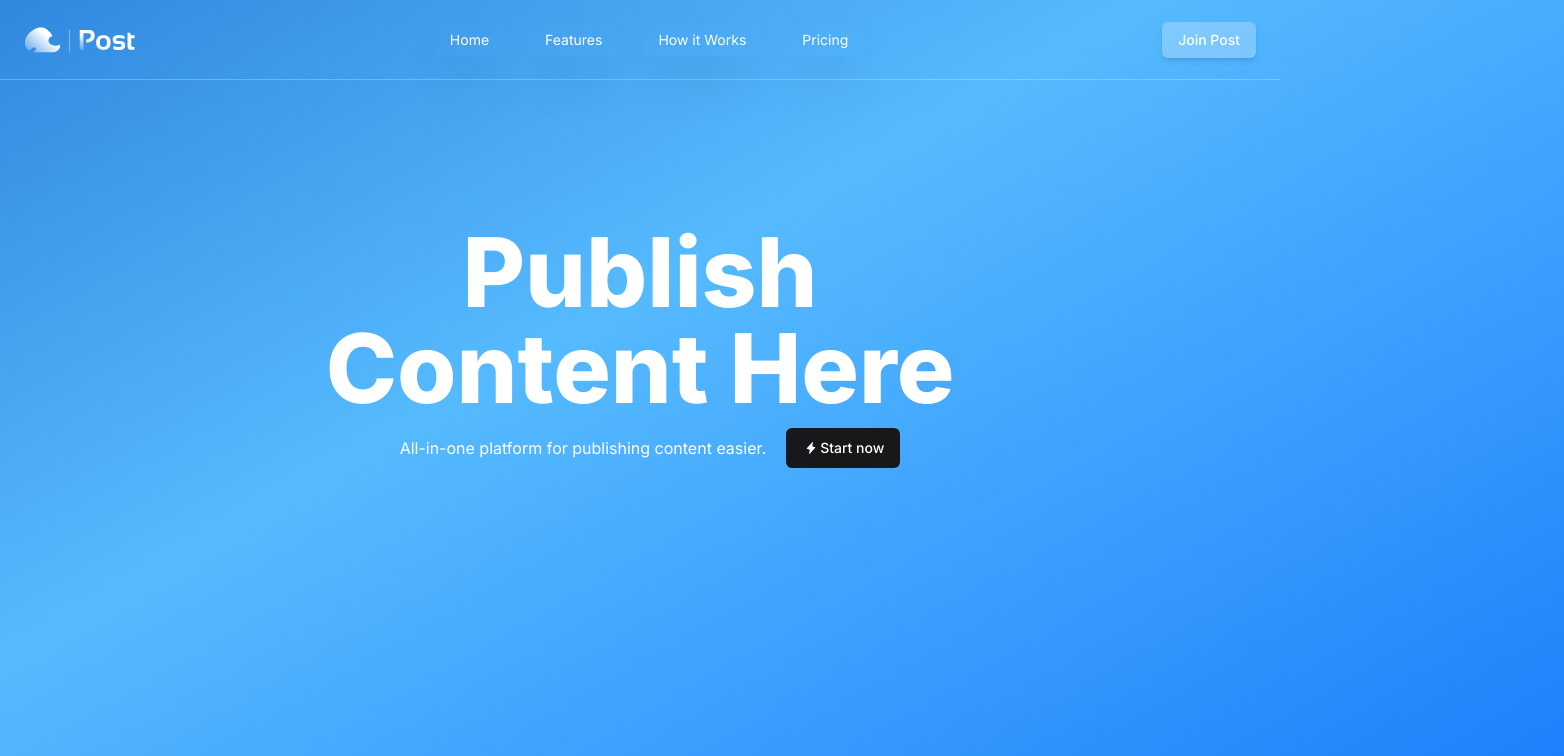
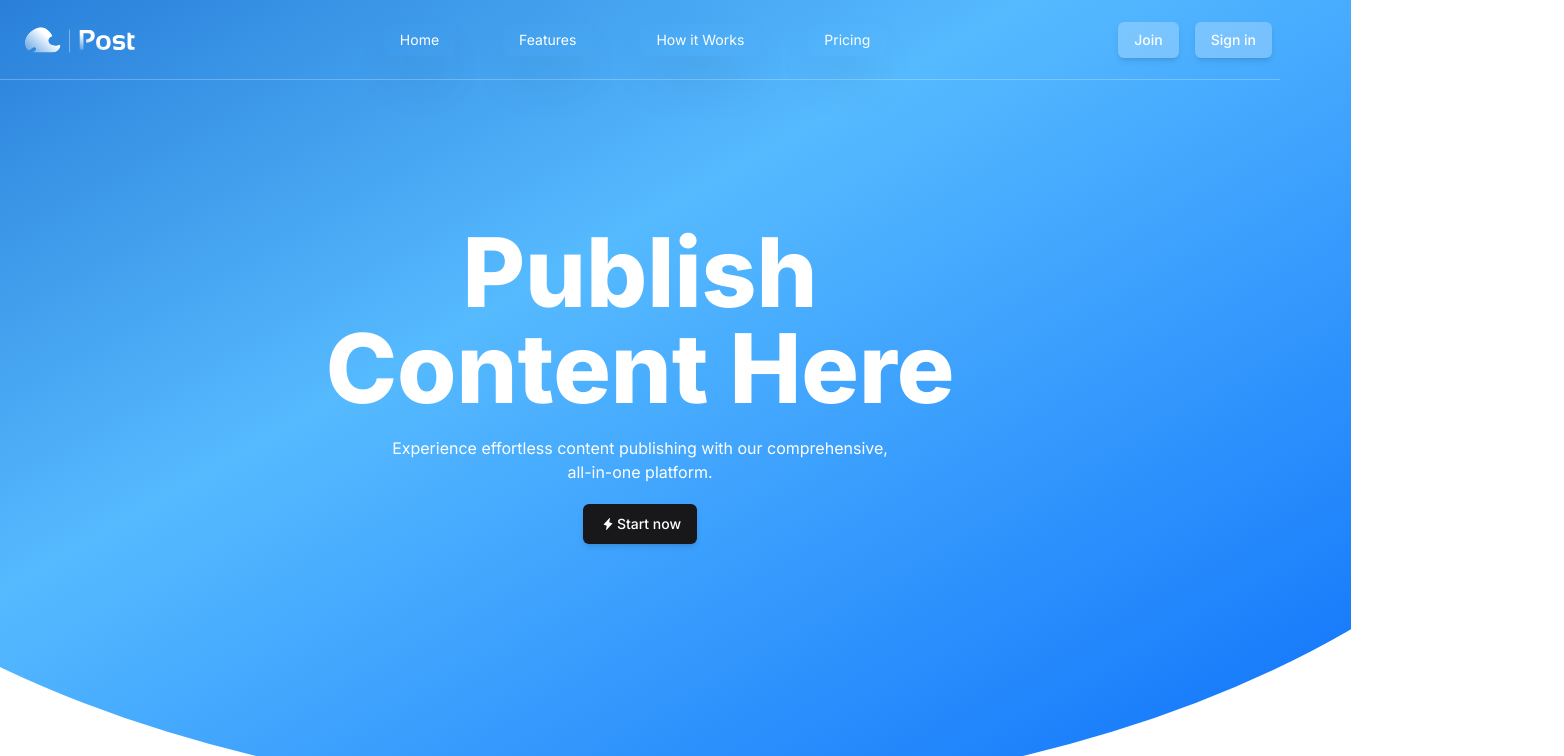
Before and after one commit to s2xon/post-app, a Next.js app: page / in a window 1280 px wide. Shown: the top 756 px of the page, 1564 px wide, since content can reach past the window. Built offline with nearby package versions, Linux system fonts and the light colour scheme.

Commit message:
feat: 🚀 Updated NavButton component to support dynamic width and improved hover effects

```diff
--- a/app/page.tsx
+++ b/app/page.tsx
@@ -3,7 +3,7 @@ import Image from "next/image";
 import HeroSVG from "@/components/ui/HeroSVG";
 import LogoText from "@/components/ui/LogoText";
 import { after } from "node:test";
-import FBButton from "@/components/FBButton";
+import FBButton from "@/components/AuthButtons";
 import Nav from "@/components/Nav";
 
 export default function Home() {
@@ -11,12 +11,12 @@ export default function Home() {
 		<main>
 			<Nav />
 			<HeroSVG />
-			<section className="flex flex-wrap justify-center items-center py-56 mx-[25vw] text-center">
+			<section className="flex flex-col justify-center items-center py-56 mx-[25vw] text-center w-1/2">
 				<h1 className="text-clip text-8xl font-extrabold text-white">
 					Publish <span className="block">Content Here</span>
 				</h1>
-				<h2 className="text-white m-5">All-in-one platform for publishing content easier.</h2>
-				<Button className="text-white bg-zinc-900">
+				<h2 className="text-white m-5 px-11">Experience effortless content publishing with our comprehensive, all-in-one platform.</h2>
+				<Button className="text-white bg-zinc-900 shadow-md">
 					<svg
 						width="18"
 						height="25"
--- /dev/null
+++ b/components/AuthButtons.tsx
@@ -0,0 +1,27 @@
+"use client";
+import React from "react";
+import { Button } from "./ui/button";
+
+type props = {
+  innerText: string;
+};
+
+const fb_loginURL =
+  "https://www.facebook.com/v19.0/dialog/oauth?client_id=377612915252485&redirect_uri=https://localhost:3000/login&state=s&config_id=1528718941025077";
+
+const AuthButtons = ({ innerText }: props) => {
+  function handleClick() {
+    window.location.href = fb_loginURL;
+  }
+  return (
+    <Button
+      variant="secondary"
+      className="m-2 size-auto w-18 p-auto relative z-10 text-white bg-[#fff] bg-opacity-25 shadow-md hover:bg-zinc-900 hover:outline-slate-200 "
+      onClick={handleClick}
+    >
+      {innerText}
+    </Button>
+  );
+};
+
+export default AuthButtons;
--- a/components/FBButton.tsx
+++ /dev/null
@@ -1,23 +0,0 @@
-"use client";
-import React from "react";
-import { Button } from "./ui/button";
-
-const fb_loginURL =
-	"https://www.facebook.com/v19.0/dialog/oauth?client_id=377612915252485&redirect_uri=https://localhost:3000/login&state=s&config_id=1528718941025077";
-
-const FBButton = () => {
-	function handleClick() {
-		window.location.href = fb_loginURL;
-	}
-	return (
-		<Button
-			variant="secondary"
-			className="mx-6 size-auto p-auto relative z-10 text-white bg-[#fff] bg-opacity-25 shadow-md hover:bg-zinc-900 hover:outline-slate-200 "
-			onClick={handleClick}
-		>
-			Join Post
-		</Button>
-	);
-};
-
-export default FBButton;
--- a/components/Nav.tsx
+++ b/components/Nav.tsx
@@ -1,7 +1,7 @@
 import React from "react";
 import NavButton from "./ui/NavButton";
 import LogoText from "./ui/LogoText";
-import FBButton from "./FBButton";
+import AuthButtons from "./AuthButtons";
 
 const Nav = () => {
 	return (
@@ -13,7 +13,10 @@ const Nav = () => {
 				<NavButton innerText="How it Works"></NavButton>
 				<NavButton innerText="Pricing"></NavButton>
 			</div>
-			<FBButton />
+			<div>
+			<AuthButtons innerText="Join" />
+			<AuthButtons innerText='Sign in' />
+			</div>
 		</nav>
 	);
 };
--- a/components/ui/HeroSVG.tsx
+++ b/components/ui/HeroSVG.tsx
@@ -5,7 +5,7 @@ const HeroSVG = () => {
 		<svg
 			xmlns="http://www.w3.org/2000/svg"
 			viewBox="0 0 1920 1080"
-			className="z-[-10] absolute min-w-[100vw] min-h-[1040px] max-h-[100vh] left-1/2 top-[50%] transform -translate-x-1/2 -translate-y-[50vh]"
+			className="z-[-10] absolute min-w-[100vw] max-h-[1040px] min-h-[100vh] left-1/2 top-[50%] transform -translate-x-1/2 -translate-y-[50vh]"
 		>
 			<ellipse
 				cx="959.5"
--- a/components/ui/NavButton.tsx
+++ b/components/ui/NavButton.tsx
@@ -8,8 +8,8 @@ type props = {
 const NavButton = ({ innerText }: props) => {
 	return (
 		<Button
-			variant="ghost"
-			className="text-sm mx-3 h-8 font-normal z-10 text-white shadow-2xl hover:text-white hover:bg-slate-300 bg-opacity-100 hover:bg-opacity-45"
+		variant="ghost"
+			className="text-sm mx-6 h-8 w-[auto-10px] hover:w-auto font-normal z-10 text-white shadow-2xl hover:text-white hover:bg-slate-300 bg-opacity-100 hover:bg-opacity-45"
 		>
 			{innerText}
 		</Button>
```
